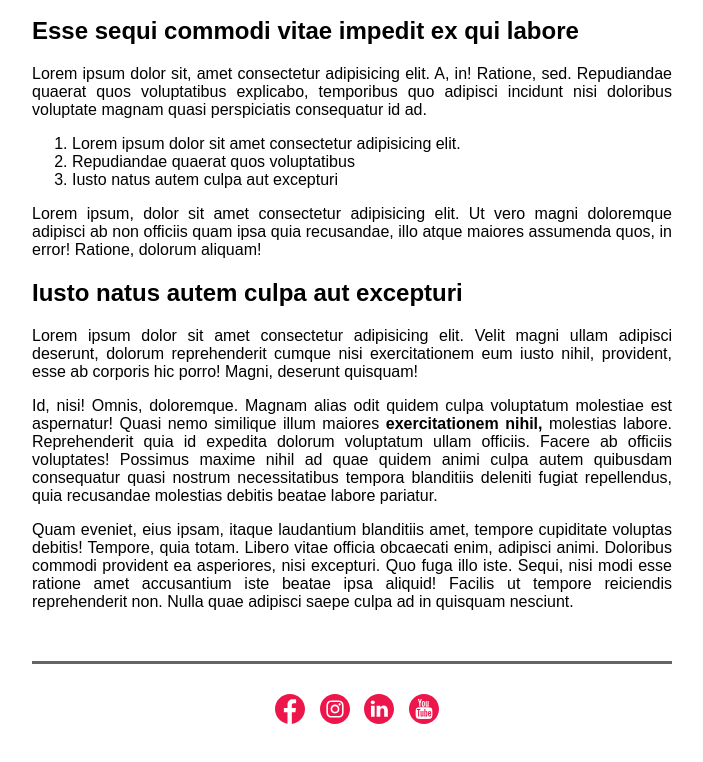
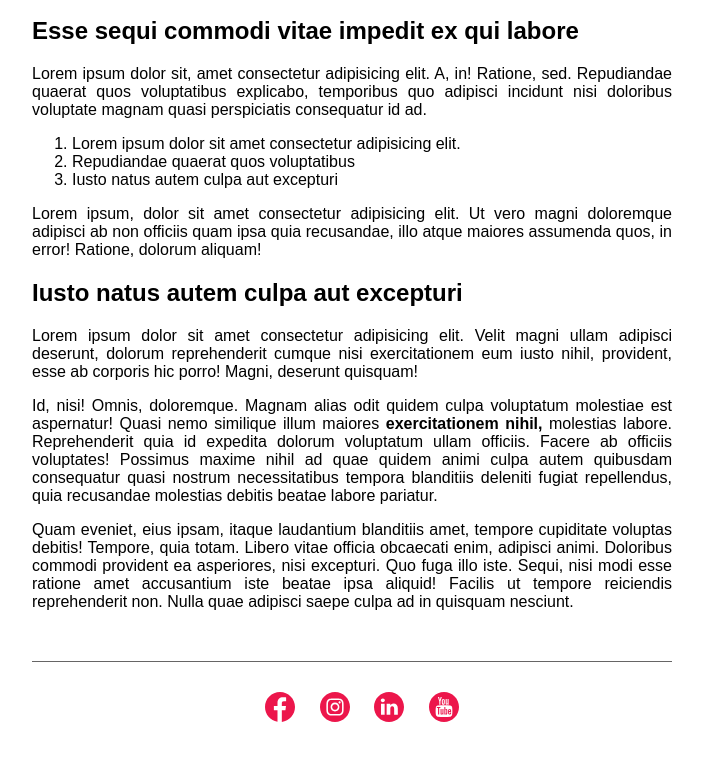
Before and after one commit to DanielBrandao12/DHNews, a plain HTML site: page index.html in a window 1280 px wide. Shown: the part 616-1378 px from the top of the page, without its empty margins (288-991 px from the left). Drawn offline with Linux system fonts and the light colour scheme.

Commit message:
atualização

```diff
--- a/style.css
+++ b/style.css
@@ -26,9 +26,7 @@ h2 {
 }
 
 ul {
-  border-top: solid;
-
-  border-color: rgb(102, 101, 101);
+  border-top: 1px solid rgb(102, 101, 101);
     padding: 30px;
     text-align: center;
 }
@@ -41,7 +39,7 @@ ul {
 #icon {
     width: 30px;
     height: 30px;
-    padding-left: 10px;
+    padding-left: 20px;
 
 
 }
```
Also changed, not shown: index.html (+1 -0 lines).
